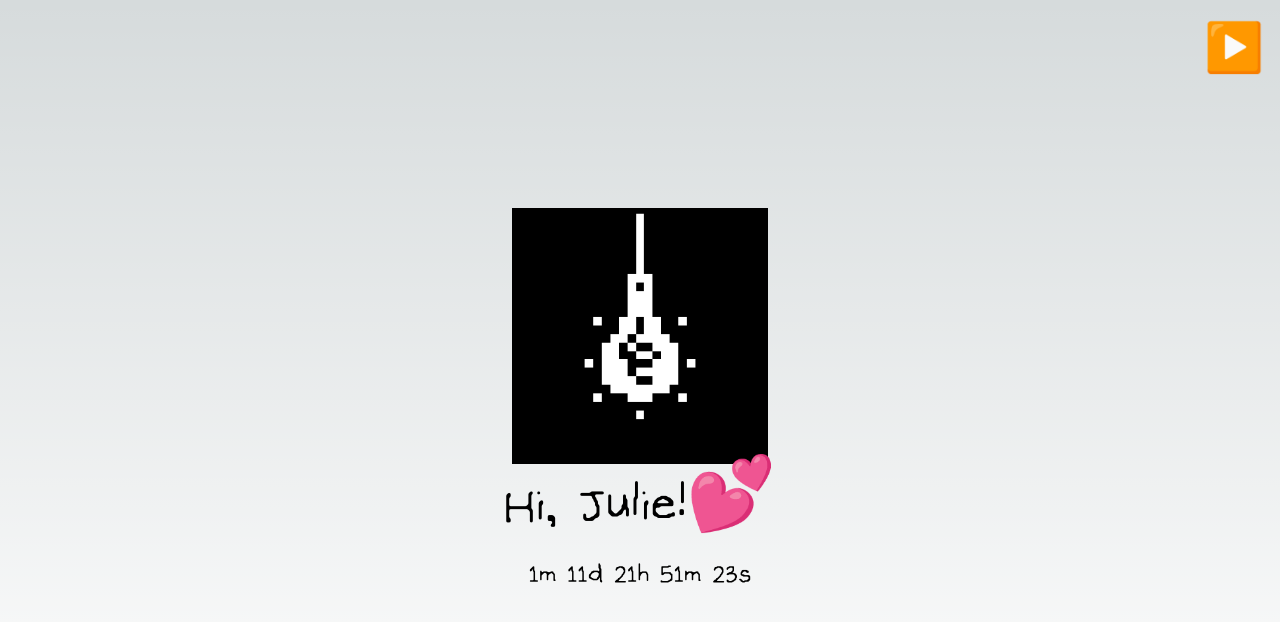
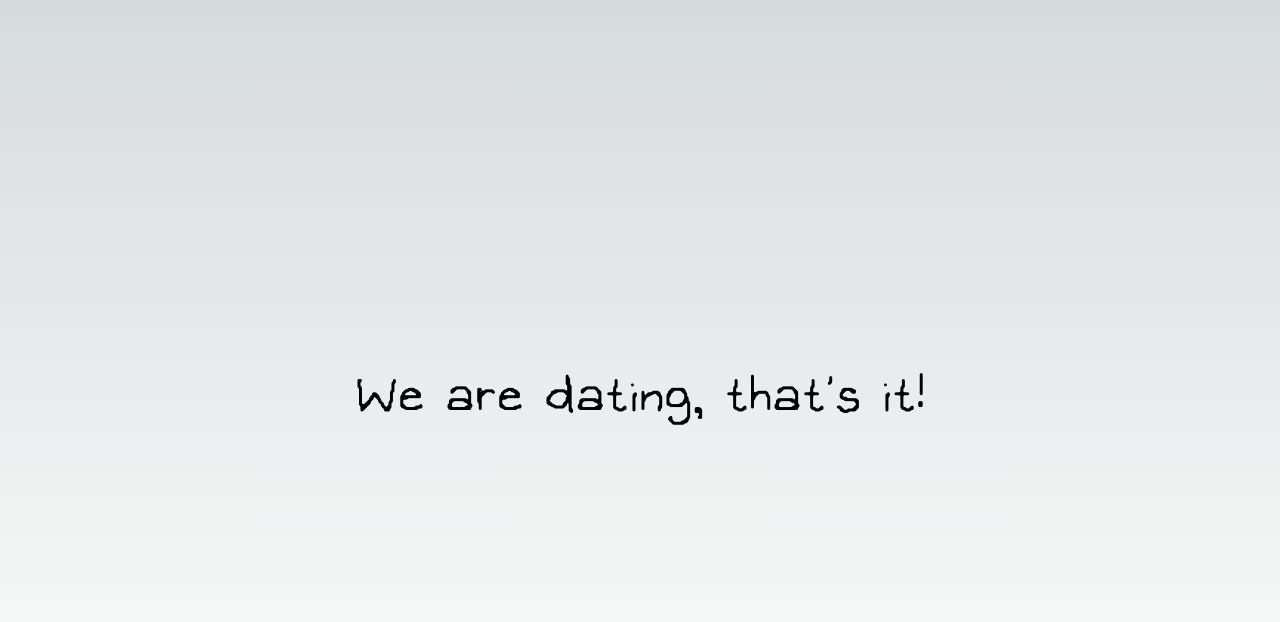
Before and after one commit to mAngelo-dev/july5th, a Next.js app: page / in a window 1280 px wide. Shown: the top 622 px of the page. Built offline with nearby package versions, Linux system fonts and the light colour scheme.

Commit message:
Update page.tsx

```diff
--- a/app/page.tsx
+++ b/app/page.tsx
@@ -1,95 +1,11 @@
-'use client';
-import React, { useEffect, useState } from 'react';
-import Link from "next/link";
-import Image from "next/image";
-import { differenceInDays, differenceInHours, differenceInMinutes, differenceInMonths, differenceInSeconds } from "date-fns";
 import { Analytics } from "@vercel/analytics/react"
 
 export default function App() {
-    const [timeLeft, setTimeLeft] = useState({ months: 0, days: 0, hours: 0, minutes: 0, seconds: 0, });
-    const [isLoaded, setIsLoaded] = useState(false);
-    const [isPlaying, setIsPlaying] = useState(false);
-
-    useEffect(() => {
-        function calculateTimeLeft() {
-            const targetDate = new Date('July 5, 2024 14:05:00');
-            const now = new Date();
-
-            if (targetDate <= now) {
-                return { months: 0, days: 0, hours: 0, minutes: 0, seconds: 0 };
-            }
-
-            // Calculate differences
-            const months = differenceInMonths(targetDate, now);
-            const days = differenceInDays(targetDate, now) % 30;
-            const hours = differenceInHours(targetDate, now) % 24;
-            const minutes = differenceInMinutes(targetDate, now) % 60;
-            const seconds = differenceInSeconds(targetDate, now) % 60;
-
-            return { months, days, hours, minutes, seconds };
-        }
-
-        const interval = setInterval(() => {
-            const calculatedTimeLeft = calculateTimeLeft();
-            if (calculatedTimeLeft) {
-                setTimeLeft(calculatedTimeLeft);
-                setIsLoaded(true);
-            } else {
-                clearInterval(interval);
-                setIsLoaded(true);
-            }
-        }, 1000);
-
-        return () => clearInterval(interval);
-    }, []);
-
-    const toggleAudio = async () => {
-        const audio = document.getElementById('audio') as HTMLAudioElement;
-        if (audio) {
-            if (isPlaying) {
-                audio.pause();
-            } else {
-                await audio.play();
-            }
-            setIsPlaying(!isPlaying);
-        }
-    };
-
-    if (!isLoaded) {
-        return (
-            <main className='flex justify-center items-center min-h-screen'>
-                <div className='text-center'>
-                    <h1 className='text-7xl mb-4 animate-bounce'>Loading...</h1>
-                </div>
-            </main>
-        );
-    }
-
     return (
         <>
             <Analytics/>
             <main className='flex justify-center items-center min-h-screen flex-col relative'>
-                <button
-                    onClick={toggleAudio}
-                    className='absolute top-2 right-2 p-2 text-black rounded-full'
-                >
-                    {isPlaying ? '⏸️' : '▶️'}
-                </button>
-                {timeLeft.months !== 0 && timeLeft.days !== 0 && timeLeft.hours !== 0 && timeLeft.minutes !== 0 && timeLeft.seconds !== 0 && <p id="sunbringer"><Link href={'/gallery'}> 🌙 & ☀️</Link></p>}
-                <Image src='/bulb.gif' alt='Loading GIF' width={256} height={256} priority={true} />
-                <audio id='audio' src='/music/Bromeliad.mp3' className='hidden' loop />
-                <h1 className='mb-4 text-7xl'>Hi, Julie!
-                    <Link href={'/secret'}>💕</Link>
-                </h1>
-                <div id="countdown" className='text-4xl'>
-                    {timeLeft.months > 0 && `${timeLeft.months}m `}
-                    {timeLeft.days > 0 && `${timeLeft.days}d `}
-                    {timeLeft.hours > 0 && `${timeLeft.hours}h `}
-                    {timeLeft.minutes > 0 && `${timeLeft.minutes}m `}
-                    {timeLeft.seconds > 0 && `${timeLeft.seconds}s`}
-                    {timeLeft.months === 0 && timeLeft.days === 0 && timeLeft.hours === 0 && timeLeft.minutes === 0 && timeLeft.seconds === 0 && <p>Estou chegando...</p>}
-                </div>
-                {timeLeft.months === 0 && timeLeft.days === 0 && timeLeft.hours === 0 && timeLeft.minutes === 0 && timeLeft.seconds === 0 && <Link id='proposal' href={'/proposal'}>💍</Link>}
+                <h1 className='mb-4 text-7xl'>We are dating, that's it!</h1>
             </main>
         </>
     );
```
